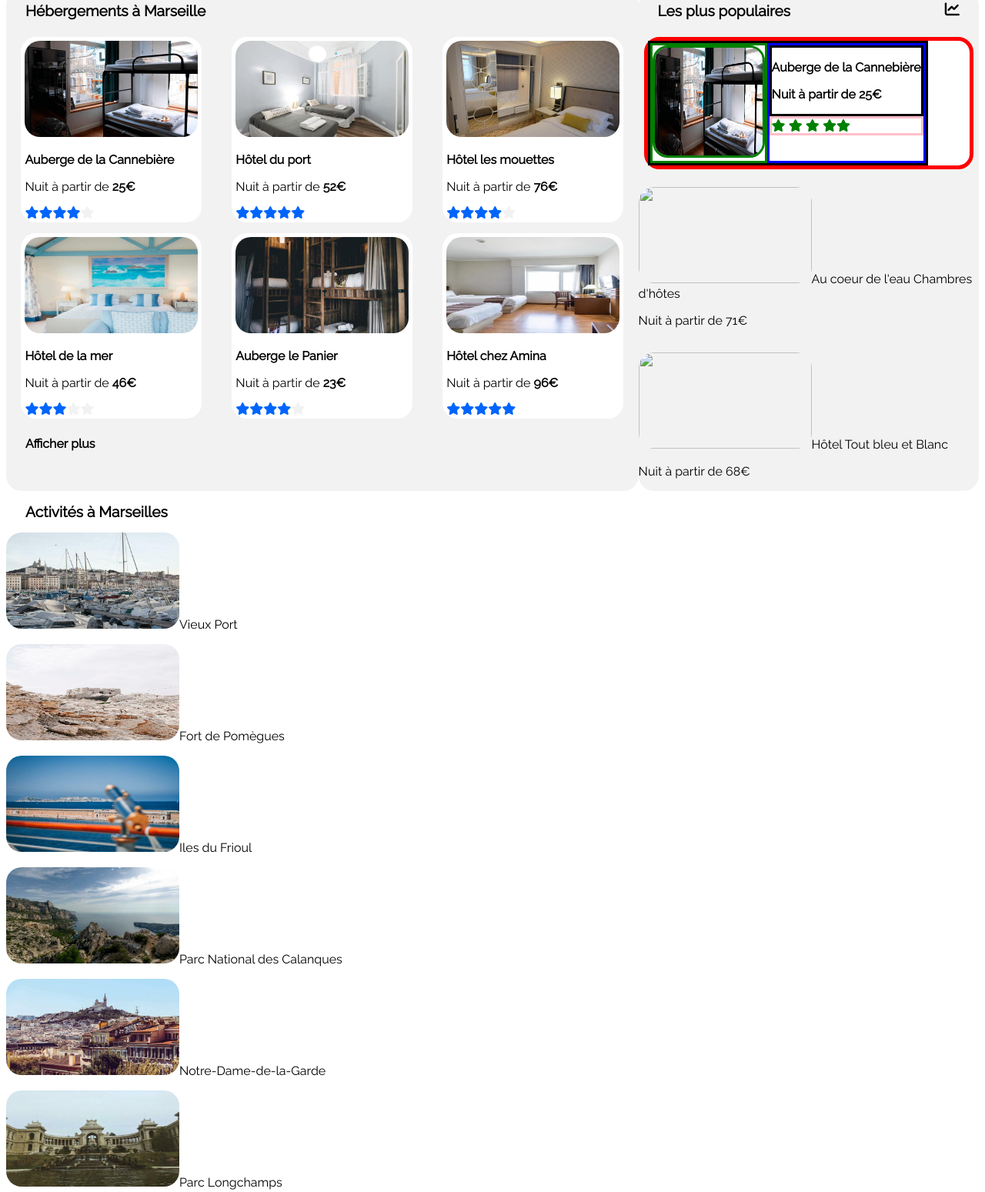
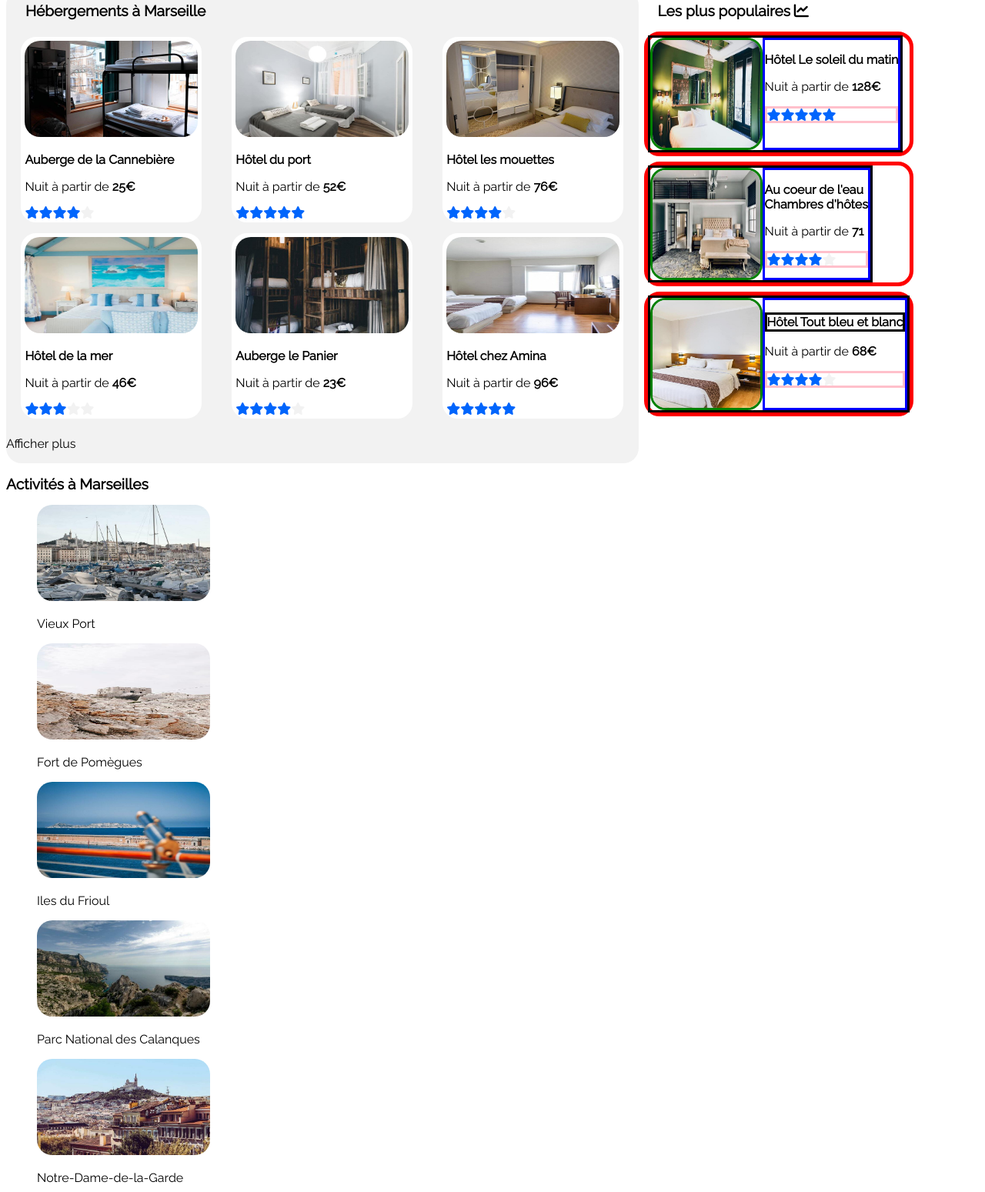
Before and after one commit to sonar888/EvelyneArits_2_16112020, a plain HTML site: page Reservia.html in a window 1280 px wide. Shown: the part 410-1959 px from the top of the page at 77% size. Drawn offline with Linux system fonts and the light colour scheme.

Commit message:
End off css, still needs tuning and adapt media, nav not done y

```diff
--- a/Reservia.html
+++ b/Reservia.html
@@ -8,9 +8,10 @@
 		<title>Reservia</title>
 	</head>
 	<body>
+		<main>
 			<header>
 				<div class="nav">
-				<img src="Reservia@3x.png" alt="logo reservia"/>
+					<img class="reservia_logo" src="Reservia@3x.png" alt="logo reservia"/>
 					<nav>
 						<a href="#hebergement">Hébergements</a>
 						<a href="#activity">Activités</a>
@@ -76,7 +77,7 @@
 				</div>
 
 			</header>
-		<main>
+
 			<div class="popheb">
 				<section class="flex-container" id="hebergement">
 					<h2 class="title">Hébergements à Marseille</h2>
@@ -209,40 +210,71 @@
 						</figure>
 
 					</div>
-					<p class="title">Afficher plus</p>
+					<p class="affiche">Afficher plus</p>
 				</section>
 
-				<section class="flex-container" id="populaires">
-					<h2 class="title" id="together">Les plus populaires
+				<section class="flex-container_d" id="populaires">
+					<h2 class="title" class="together">Les plus populaires
 					<i class="fas fa-chart-line"></i>
 					</h2>
 
 					<figure class="mise_en_forme_droite">
 						<div class="flexright">
+							<img src="images/hebergements/4_small/le_soleil_du_matin.jpg" alt="image de l'hôtel, chambre lit 2 personnes, couleure verte" title="Hôtel Le soleil du matin" class="imgd">
 
-							<div class="img_droite">
-							<img src="images/hebergements/4_small/auberge.jpg" alt="image de l'auberge, chambre lits superposés" title="Auberge de la Cannebière" class="imgd">
-							</div>
 
 							<div class="flexcolumn">
 
-								<div class="texte_d">
-									<p>
-										Auberge de la Cannebière
+								<div>
+									<p class="texte">
+										Hôtel Le soleil du matin
 									</p>
 									<p>
-										Nuit à partir de <strong> 25€ </strong>
+										Nuit à partir de <strong> 128€ </strong>
 									</p>
 								</div>
 
+
 								<div class="rating_d">
-									<div class="stars_d">
+									<div class="stars">
+										<i class="fas fa-star"></i>
 										<i class="fas fa-star"></i>
 										<i class="fas fa-star"></i>
 										<i class="fas fa-star"></i>
 										<i class="fas fa-star"></i>
 									</div>
-									<div class="exception_d">
+
+								</div>
+							</div>
+						</div>
+
+					</figure>
+
+					<figure class="mise_en_forme_droite">
+						<div class="flexright">
+							<img src="images/hebergements/4_small/au_coeur_de_eau.jpg" alt="image de la chambre, lit double 2 personnes" title="Au coeur de l'eau Chambres d'hôtes" class="imgd">
+
+
+							<div class="flexcolumn">
+
+								<div>
+									<p class="texte">
+										Au coeur de l'eau <br>Chambres d'hôtes
+									</p>
+									<p>
+										Nuit à partir de <strong> 71 </strong>
+									</p>
+								</div>
+
+
+								<div class="rating_d">
+									<div class="stars">
+										<i class="fas fa-star"></i>
+										<i class="fas fa-star"></i>
+										<i class="fas fa-star"></i>
+										<i class="fas fa-star"></i>
+									</div>
+									<div class="exception">
 										<i class="fas fa-star"></i>
 									</div>
 								</div>
@@ -251,46 +283,106 @@
 
 					</figure>
 
+					<figure class="mise_en_forme_droite">
+						<div class="flexright">
+							<img src="images/hebergements/4_small/tout_bleu_et_blanc.jpg" alt="image de l'hôtel, lit 2 personnes" title="Hôtel Tout bleu et blanc" class="imgd">
+
+
+							<div class="flexcolumn">
+
 								<div>
-						<p><img src="images/hebergements/4_small/au coeur de l'eau.jpg" alt="">Au coeur de l'eau Chambres d'hôtes</p>
-						<p>Nuit à partir de 71€</p>
+									<p class="texte_d">
+										Hôtel Tout bleu et blanc
+									</p>
+									<p>
+										Nuit à partir de <strong> 68€ </strong>
+									</p>
 								</div>
 
-					<div>
-						<p><img src="images/hebergements/4_small/tout bleu et blanc.jpg" alt="">Hôtel Tout bleu et Blanc</p>
-						<p>Nuit à partir de 68€</p>
+
+								<div class="rating_d">
+									<div class="stars">
+										<i class="fas fa-star"></i>
+										<i class="fas fa-star"></i>
+										<i class="fas fa-star"></i>
+										<i class="fas fa-star"></i>
 									</div>
+									<div class="exception">
+										<i class="fas fa-star"></i>
+									</div>
+								</div>
+							</div>
+						</div>
+
+					</figure>
 				</section>
 			</div>
 
-				<section class="container2" id="activity">
-					<h2 class="title">Activités à Marseilles</h2>
+			<div class="container_activity">
+				<section id="activity">
+
+						<div class="title2">
+							<h2>Activités à Marseilles</h2>
+						</div>
+						<div class="ROW">
+							<div class="row">
+
+								<div class="column">
+									<figure class="fig">
 										<div>
-						<p><img src="images/activites/4_small/vieux port.jpg" alt="des voiliers et bateaux amarrés dans un port">Vieux Port</p>
+											<img class="img1" src="images/activites/4_small/vieux_port.jpg" alt="des voiliers et bateaux amarrés dans un port">
+											<p class="VP">Vieux Port</p>
+										</div>
+									</figure>
                  				</div>
 
-					<div>
-						<p><img src="images/activites/4_small/fort de pomegues.jpg" alt="Ruines en piere d'un fort">Fort de Pomègues</p>
+
+								<div class="column">
+									<figure class="fig">
+										<img class="img2" src="images/activites/4_small/fort_de_pomegues.jpg" alt="Ruines en piere d'un fort">
+										<p class="VP">Fort de Pomègues</p>
+									</figure>
+
+									<figure class="fig">
+										<img class="img2" src="images/activites/4_small/iles_du_frioul.jpg" alt="vue sur l'ocean avec une ile au loin">
+										<p class="VP">Iles du Frioul</p>
+									</figure>
+								</div>
 							</div>
 
+
+							<div class="row">
+
+								<div class="column">
+									<figure class="fig">
 										<div>
-						<p><img src="images/activites/4_small/iles du frioul.jpg" alt="vue sur l'ocean avec une ile au loin">Iles du Frioul</p>
+											<img class="img1" src="images/activites/4_small/parc_national.jpg" alt="vue en bas sur la mer depuis les hauteures">
+											<p class="VP">Parc National des Calanques</p>
+										</div>
+									</figure>
                  				</div>
 
-					<div>
-						<p><img src="images/activites/4_small/parc national.jpg" alt="Vues sur la mer depuis les hauteures">Parc National des Calanques</p>
+
+								<div class="column">
+
+
+									<figure class="fig">
+										<img class="img2" src="images/activites/4_small/notre_dame.jpg" alt="Cathédrale qui surplombe la ville">
+										<p class="VP">Notre-Dame-de-la-Garde</p>
+									</figure>
+
+									<figure class="fig">
+										<img class="img2" src="images/activites/4_small/parc_longchamp.jpg" alt="entrée type arc de triomphe avec parc">
+										<p class="VP">Parc Longchamps</p>
+									</figure>
+								</div>
+							</div>
 						</div>
 
-					<div>
-						<p><img src="images/activites/4_small/notre dame.jpg" alt="Cathédrale an haut de la ville">Notre-Dame-de-la-Garde</p>
+				</section>
 			</div>
 
-					<div>
-						<p><img src="images/activites/4_small/parc longchamp.jpg" alt="Monument historique">Parc Longchamps</p>
-					</div>
-				</section>
 
-		</main>
 
 			<footer>
 				<section class="apropos">
@@ -312,5 +404,6 @@
 					<p>Nous contacter</p>
 				</section>
 			</footer>
+		</main>
 	</body>
 </html>
```
Also changed, not shown: images/activites/4_small/fort_de_pomegues.jpg (renamed from images/activites/4_small/fort de pomegues.jpg), images/activites/4_small/iles_du_frioul.jpg (renamed from images/activites/4_small/iles du frioul.jpg), images/activites/4_small/notre_dame.jpg (renamed from images/activites/4_small/notre dame.jpg), images/activites/4_small/parc_longchamp.jpg (renamed from images/activites/4_small/parc longchamp.jpg), images/activites/4_small/parc_national.jpg (renamed from images/activites/4_small/parc national.jpg), images/activites/4_small/vieux_port.jpg (renamed from images/activites/4_small/vieux port.jpg). Lines whose indentation alone changed are shown as unchanged.
